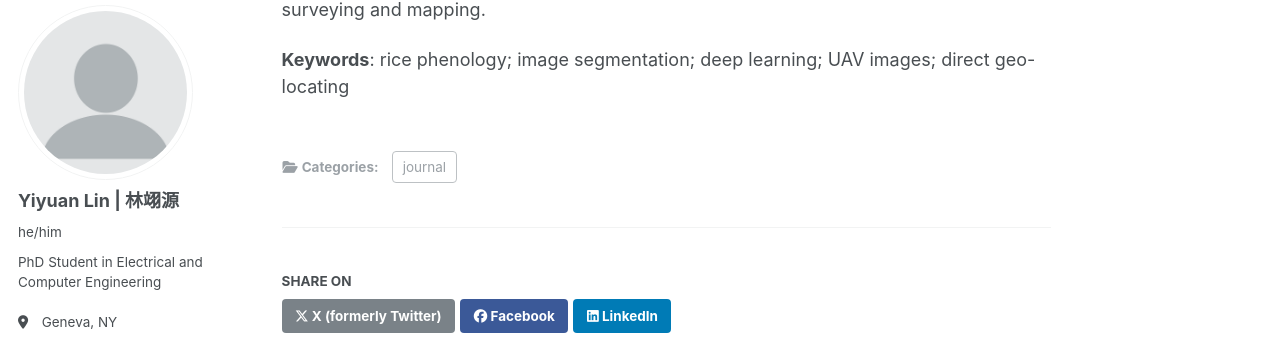
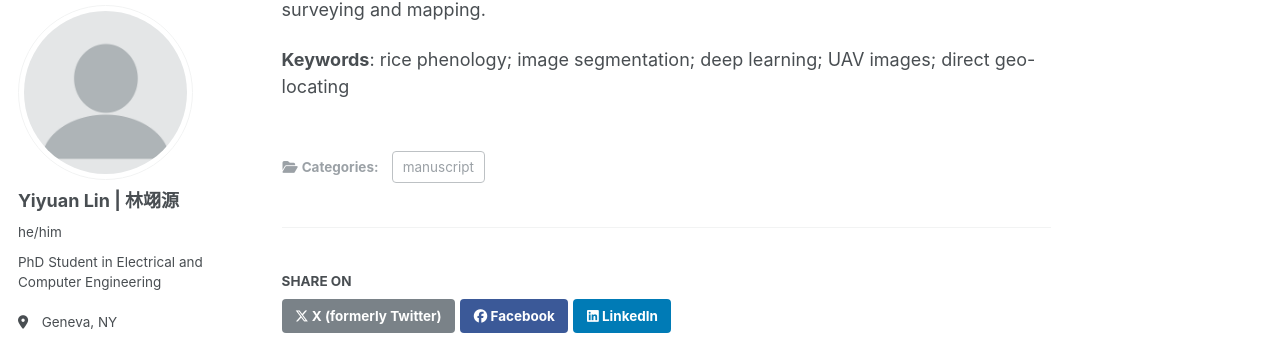
Before and after one commit to YiyuanLinXX/YiyuanLinXX.github.io, a Jekyll site: the page built from _publications/rice-phenology-stage-mapping.md, in a window 1280 px wide and 900 px high, scrolled down 616 px. Shown: the part 101-441 px from the top of the window. Built offline with Jekyll 4.4.1, drawn with Linux system fonts in a browser that asks for light colours; some web fonts are replaced.

Commit message:
update pub

```diff
--- a/_publications/rice-phenology-stage-mapping.md
+++ b/_publications/rice-phenology-stage-mapping.md
@@ -1,7 +1,7 @@
 ---
 title: "Automated rice phenology stage mapping using UAV images and deep learning"
 collection: publications
-category: journal
+category: manuscript
 permalink: /publication/rice-phenology-stage-mapping
 excerpt: 'Xiangyu Lu, Jun Zhou, Rui Yang, Zhiyan Yan, <strong>Yiyuan Lin</strong>, Jie Jiao, Fei Liu, <i><strong>Drones</strong></i>, 2023'
 paperurl: 'https://www.mdpi.com/2504-446X/7/2/83'
```
Also changed, not shown: _publications/sam-clip-thermal.md (+1 -1 lines).
